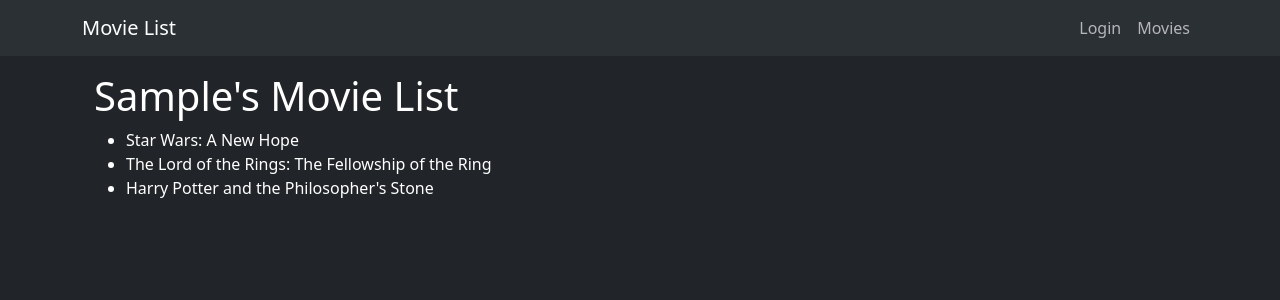
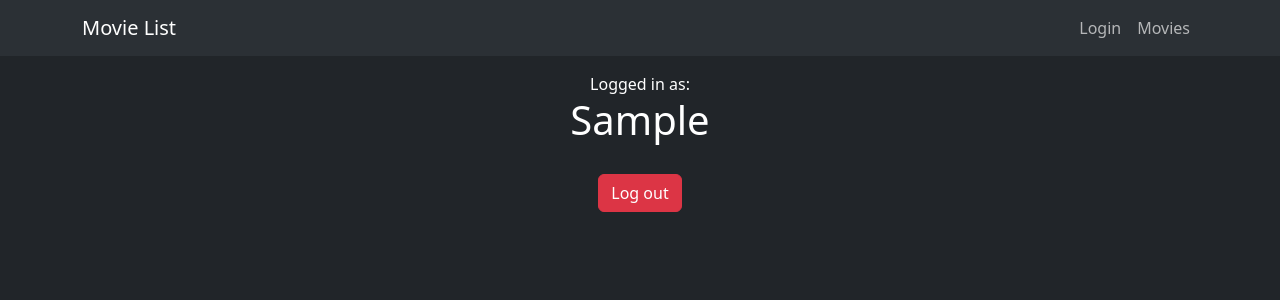
Before and after one commit to Krisejg99/react-login, a React (Vite) app: page /login in a window 1280 px wide. Both pictures are taken after typing "Sample", "Sample123" into the empty fields and a click on the button "Log in". Shown: the top 300 px of the page. Built offline with nearby package versions, Linux system fonts and the light colour scheme; data requests are answered from the project's data file.

Commit message:
toggle login and logout. User type get its own file.

```diff
--- a/src/assets/scss/App.scss
+++ b/src/assets/scss/App.scss
@@ -1,15 +1,18 @@
 @import 'bootstrap/scss/bootstrap';
+
+h1, h2, h3, h4, h5, h6 {
+	margin-bottom: 0.75em;
+}
 
 body {
 	background-color: $gray-900;
 	color: $gray-200;
 }
 
-// .container {
-// 	display: flex;
-// 	flex-direction: column;
-// 	justify-content: center;
-// 	max-width: 300px;
+.container {
+	// display: flex;
+	// flex-direction: row;
+	// justify-content: center;
 
 	#login-form {
 		display: flex;
@@ -17,4 +20,4 @@
 		max-width: 200px;
 		width: 100%;
 	}
-// }
+}
--- a/src/components/LoginForm.tsx
+++ b/src/components/LoginForm.tsx
@@ -1,5 +1,5 @@
 import React, { } from 'react'
-import { User } from '../App'
+import { User } from '../types/user'
 
 interface IProps {
 	onSubmit: (e: React.FormEvent) => Promise<void>
@@ -10,6 +10,9 @@
 const LoginForm: React.FC<IProps> = ({ onSubmit, user, defineUser }) => {
 
 	return (
+		<>
+			<h1>Login</h1>
+
 			<form
 				id='login-form'
 				className='mt-5'
@@ -33,6 +36,7 @@
 
 				<button className='btn btn-success' type='submit'>Log in</button>
 			</form>
+		</>
 	)
 }
 
--- a/src/pages/LoginPage.tsx
+++ b/src/pages/LoginPage.tsx
@@ -1,54 +1,50 @@
 import React, { useState } from 'react'
-import { QueryClient, QueryClientProvider } from 'react-query'
 import LoginForm from '../components/LoginForm'
-import MovieList from '../components/MovieList'
-
-export type User = {
-	username: string
-	password: string
-}
-
-const queryClient = new QueryClient()
+import { User } from '../types/user'
+import Button from 'react-bootstrap/Button'
 
 const LoginPage = () => {
 	// user state
 	const [user, setUser] = useState<User>({ username: '', password: '' })
 	const [loggedIn, setLoggedIn] = useState(false)
 
-	const updateUser = (data: User) => setUser(data)
-
-	// when user submits form update state for 'user'
-	const handleSubmit = async (e: React.FormEvent) => {
+	const handleLogIn = async (e: React.FormEvent) => {
 		e.preventDefault()
 
 		setLoggedIn(true)
 	}
 
+	const handleLogOut = () => {
+		setLoggedIn(false)
+		setUser({ username: user.username, password: '' })
+	}
+
+	console.log(user)
 	return (
-		<QueryClientProvider client={queryClient}>
-			<div className='App container'>
+		<div className='d-flex flex-column align-items-center'>
 			{!loggedIn
 				? (
-						<>
-							<h1>Login</h1>
+					<LoginForm
+						onSubmit={handleLogIn}
+						user={user}
+						defineUser={(data: User) => setUser(data)}
+					/>
+				)
 
-							<LoginForm
-								onSubmit={handleSubmit}
-								user={user}
-								defineUser={updateUser}
-							/>
-						</>
-					)
 				: (
 					<>
-							<h1>{user.username}'s Movie List</h1>
+						<span>Logged in as:</span>
 
-							<MovieList />
+						<h1>{user.username}</h1>
+
+						<Button
+							variant='danger'
+							onClick={handleLogOut}
+						>Log out</Button>
 					</>
 				)
 			}
 		</div>
-		</QueryClientProvider>
 	)
 }
 
--- /dev/null
+++ b/src/types/user.d.ts
@@ -0,0 +1,4 @@
+export type User = {
+	username: string
+	password: string
+}
```
Lines whose indentation alone changed are shown as unchanged.
